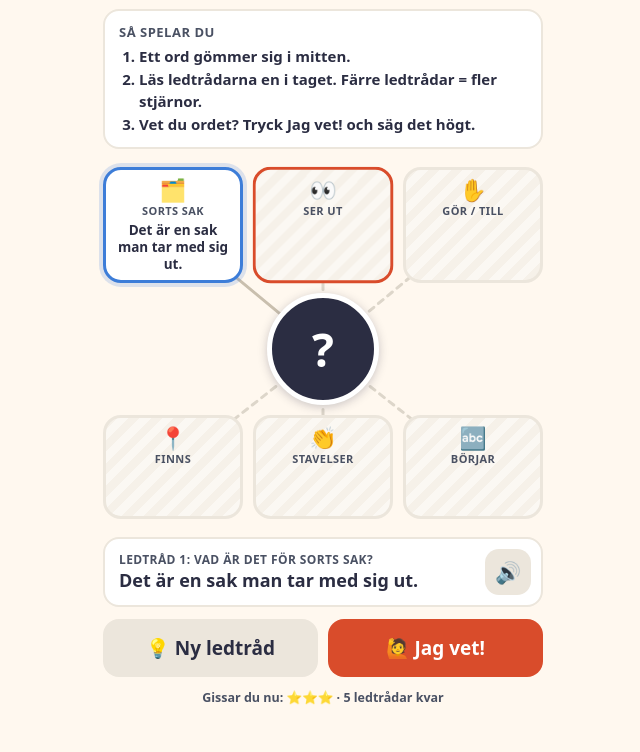
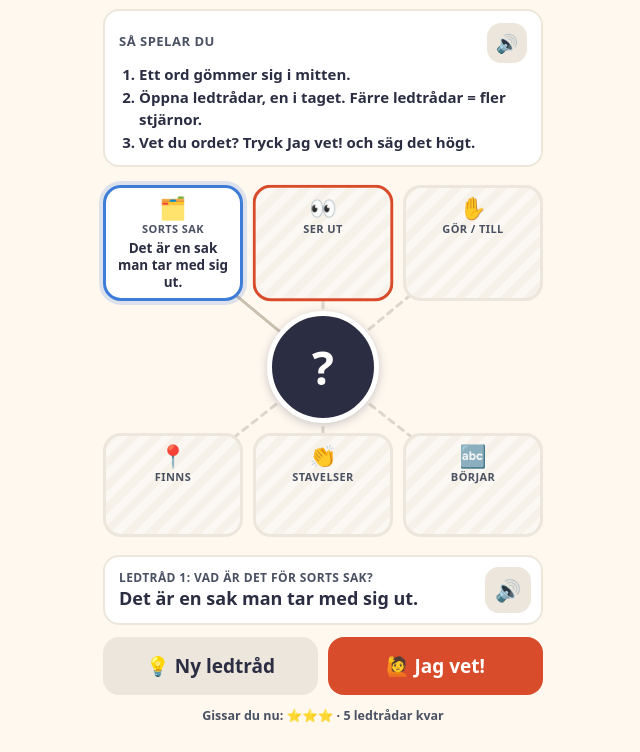
Before and after one commit to madse82/sifferjakt, a plain HTML site: page ordjakt.html in a window 1280 px wide. Shown: the part 67-819 px from the top of the page, without its empty margins (317-957 px from the left). Drawn offline with Linux system fonts and the light colour scheme.

Commit message:
Ordjakt v4: read-aloud for 'Så spelar du'
Co-Authored-By: Claude Opus 5.5 <noreply@anthropic.com>
Claude-Session: https://claude.ai/code/session_01DbuWbiZn3bzrvxx1LgJfnd

```diff
--- a/ordjakt.html
+++ b/ordjakt.html
@@ -79,6 +79,8 @@
   .big:disabled{opacity:.45}
 
   #intro{padding:12px 14px;border-radius:16px;background:#fff;border:2px solid var(--key)}
+  #intro .ih{display:flex;align-items:center;justify-content:space-between;gap:8px}
+  #intro .ih .say{width:40px;height:40px;font-size:18px}
   #intro .it{font-size:13px;font-weight:900;color:var(--ink2);letter-spacing:.5px;text-transform:uppercase;margin-bottom:4px}
   #intro ol{margin:0;padding-left:20px;font-size:15px;font-weight:800;line-height:1.5}
 
@@ -135,10 +137,10 @@
   </header>
 
   <div id="intro" hidden>
-    <div class="it">Så spelar du</div>
+    <div class="ih"><div class="it">Så spelar du</div><button class="say" id="introSay" aria-label="Läs upp">🔊</button></div>
     <ol>
       <li>Ett ord gömmer sig i mitten.</li>
-      <li>Läs ledtrådarna en i taget. Färre ledtrådar = fler stjärnor.</li>
+      <li>Öppna ledtrådar, en i taget. Färre ledtrådar = fler stjärnor.</li>
       <li>Vet du ordet? Tryck <b>Jag vet!</b> och säg det högt.</li>
     </ol>
   </div>
@@ -202,7 +204,9 @@ const GIVEUP_END="Nu vet du det. Vi övar på det igen i morgon.";
 const FIXED=["Säg ordet högt!","Var det samma ord som du sa?","Bra försök! Ta en ledtråd till.","Snyggt! Vad hjälpte dig mest?",
   "Vad heter den här?","Kom du på det?","Klart! Bra jobbat!",GIVEUP_END,
   "Bra jobbat i dag! Ett nytt ord väntar i morgon.","Du har hittat alla orden! Be en vuxen lägga till fler.",
-  "Välj en ledtråd!","Ljudledtrådarna öppnas när du har läst två andra."];
+  "Välj en ledtråd!","Ljudledtrådarna öppnas när du har läst två andra.",
+  "Så spelar du. Ett ord gömmer sig i mitten. Öppna ledtrådar, en i taget. Ju färre ledtrådar du behöver, desto fler stjärnor får du. Vet du ordet? Tryck på Jag vet, och säg ordet högt."];
+const INTRO=FIXED[12];
 const gaveUpLine=w=>`Ordet är ${w}.`;
 /* every phrase the clip library should contain (tools/build_phrases.js reads this) */
 function libraryPhrases(){
@@ -271,7 +275,8 @@ function startGame(){
   G={word:w, opened:[], cur:null, phase:"play", gaveUp:false, flip:null, mode:S.set.order};
   if(G.mode==="fast"){ G.opened=[0]; G.cur=0; G.flip=0; }
   render();
-  if(S.set.auto) setTimeout(()=>say(G.cur===null? FIXED[10] : speakText(w,TYPES[0].k)),350);
+  const first = G.cur===null? FIXED[10] : speakText(w,TYPES[0].k);
+  if(S.set.auto) setTimeout(()=>say(S.introSeen? first : [INTRO, first]),350);
 }
 /* clue order modes: "fast" = fixed order, "mix" = meaning clues free and sound clues after two meaning clues, "fri" = free */
 function canOpen(i){
@@ -515,6 +520,7 @@ $("#ov").addEventListener("click",e=>{ if(e.target.id==="ov" && G && G.phase!=="
 $("#setBtn").onclick=openSettings;
 $("#recallBtn").onclick=openRecall;
 $("#sayBtn").onclick=()=>say(sayNow);
+$("#introSay").onclick=()=>say(INTRO);
 if(!ttsOK) $("#sayBtn").hidden=true;
 
 startGame();
```
